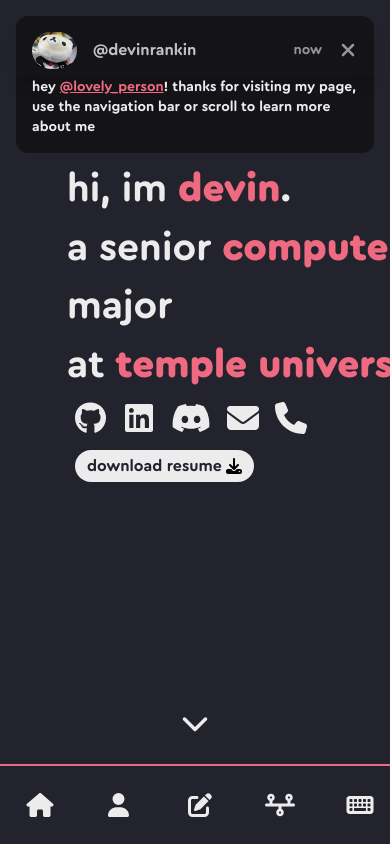
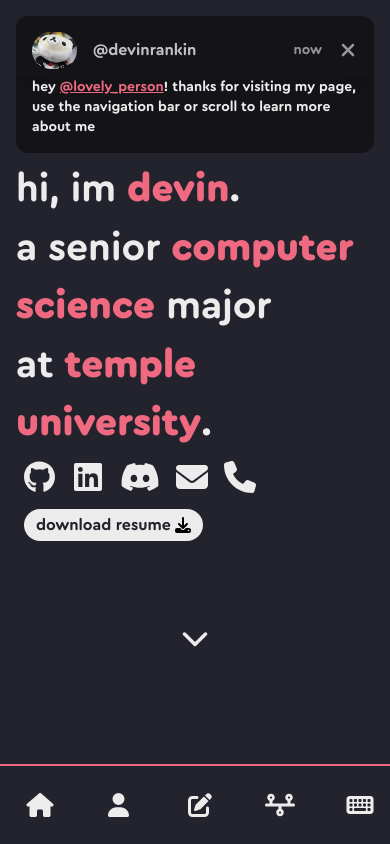
Before and after one commit to devinrankin/personal-site, a Next.js app: page / in a window 390 px wide. Shown: the top 844 px of the page. Built offline with nearby package versions, Linux system fonts and the light colour scheme.

Commit message:
fixed mobile intro styling bug and changed intro to 'home'

```diff
--- a/app/components/intro/intro.tsx
+++ b/app/components/intro/intro.tsx
@@ -2,7 +2,6 @@
 import React from "react";
 import Link from "next/link";
 import { motion } from "framer-motion";
-import PageLoadCard from "../page-load-card";
 import { scrollToSection } from "@/lib/sectionScrolling";
 
 type Props = {};
@@ -24,9 +23,12 @@ const dropIn = {
 
 export default function Intro({}: Props) {
   return (
-    <section className="h-screen m-0 flex flex-col" id="home">
+    <section
+      className="h-screen m-0 flex flex-col items-center sm:items-start"
+      id="home"
+    >
       <motion.div
-        className="flex flex-col w-full m-36 sm:m-60 sm:ml-0"
+        className="flex flex-col w-full  mt-36 sm:m-60 sm:ml-0"
         variants={dropIn}
         initial="hidden"
         animate="visible"
```
